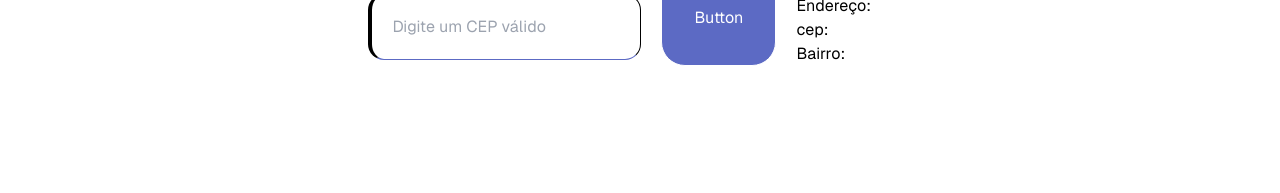
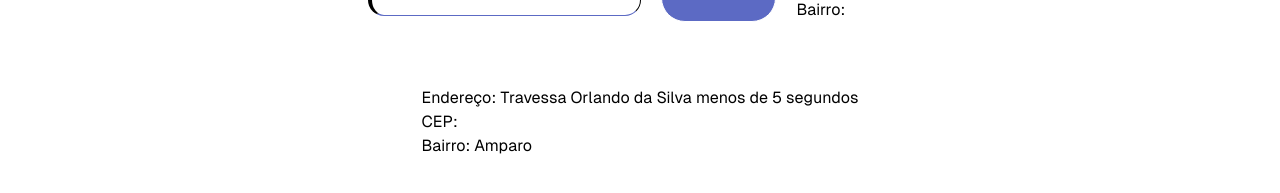
Before and after one commit to hudney-fsbrito/FAP-CEP, a Next.js app: page / in a window 1280 px wide. Shown: the part 523-716 px from the top of the page. Built offline with nearby package versions, Linux system fonts and the light colour scheme.

Commit message:
refactor: add Id, e data

```diff
--- a/package.json
+++ b/package.json
@@ -9,6 +9,7 @@
     "lint": "next lint"
   },
   "dependencies": {
+    "date-fns": "^4.1.0",
     "next": "14.2.14",
     "react": "^18",
     "react-dom": "^18"
--- a/src/app/page.tsx
+++ b/src/app/page.tsx
@@ -2,23 +2,27 @@
 // import { ListItem } from "@/components/list";
 import { MyButton } from "../components/my-button";
 // import { useRouter } from "next/router";
-type Address = {
-
+export type Address = {
+  id: string;
     bairro:string;
     estado:string;
     localidade:string;
     logradouro:string;
     regiao:string;
-
+    cep:string;
+    consultedAt: Date,
 }
 
-const address: Address[] = [
+export const initialAddress: Address[] = [
   {
+    id: self.crypto.randomUUID(),
   bairro:"Amparo",
   estado:"Pernambuco",
   localidade:"Olinda",
   logradouro:"Travessa Orlando da Silva",
   regiao:"Nordeste",
+  cep:"",
+  consultedAt: new Date,
   }
 ]
 
@@ -76,7 +80,7 @@ export default function Home() {
           ))}
         </ul>
         <ul className="flex flex-col items-center justify-center">
-          {address.map((item,i)=>(
+          {initialAddress.map((item,i)=>(
             <li key={i}>
               Bairro: {item.bairro},
               Estado: {item.estado},
--- a/src/components/my-button.tsx
+++ b/src/components/my-button.tsx
@@ -1,6 +1,23 @@
 "use client";
 import { useState } from "react";
 import { getAddress } from "../../get-address";
+import { Address } from "@/app/page";
+import { initialAddress } from "@/app/page";
+import { formatDistanceToNow } from "date-fns";
+import { ptBR } from "date-fns/locale";
+
+
+function formatDate(date:Date) {
+  const resultDate = formatDistanceToNow(
+    new Date(date),
+    {
+      includeSeconds: true,
+      locale: ptBR,
+    }
+  )
+  //=> 'less than 20 seconds'
+  return resultDate
+}
 
 export function MyButton() {
   const [adress, setAdress] = useState(null);
@@ -9,28 +26,35 @@ export function MyButton() {
   const [loading, setLoading] = useState(false);
 
   const [textValue, setTextVelue] = useState("");
-  const [addresses, setAddresses] = useState([]);
+  const [addresses, setAddresses] = useState<Address[]>(initialAddress);
 
   async function handleGetAddress() {
     setLoading(true);
     try {
       const result = await getAddress(textValue);
+
+      //Adiciona um atributo no objeto
+      const newAdress: Address = {
+        id: self.crypto.randomUUID(),
+        consultedAt: new Date,
+        ...result}
+
+      if (result?.erro === "true") {
+        alert("CEP inválido.");
+        return;
+      }
+
       console.log(result);
+      console.log(newAdress);
+
       console.log(textValue);
 
       setAdress(result.logradouro);
       setCep(result.cep);
       setNeighborhood(result.bairro);
 
-      setAddresses((arrAddress) => [
-        {
-          logradouro: result.logradouro,
-          cep: result.cep,
-          bairro: result.bairro,
-        },
-        ...arrAddress,
-
-      ]);
+      const newAddresses = [newAdress, ...addresses];
+      setAddresses(newAddresses);
     } catch (error) {
       console.log(error);
       alert("Ocorrey um erro ao obter o endereço.");
@@ -72,9 +96,9 @@ export function MyButton() {
         </div>
       </div>
       <div>
-        {addresses.map((address, index) => (
-          <div key={index} className="mt-4">
-            <div>Endereço: {address.logradouro}</div>
+        {addresses.map((address) => (
+          <div key={address.id} className="mt-4">
+            <div>Endereço: {address.logradouro} {formatDate(address.consultedAt)}</div>
             <div>CEP: {address.cep}</div>
             <div>Bairro: {address.bairro}</div>
           </div>
```
Also changed, not shown: 1 other file (tests, documents, lock files or other folders).
